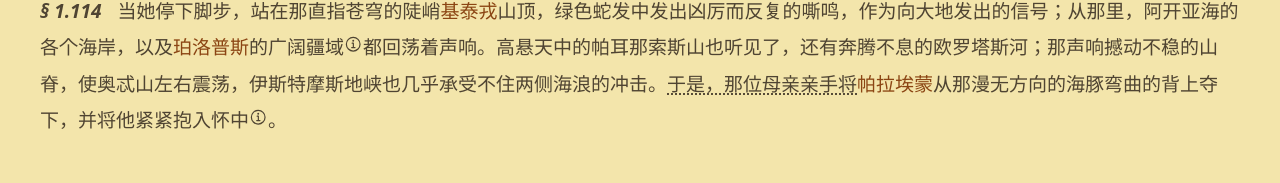
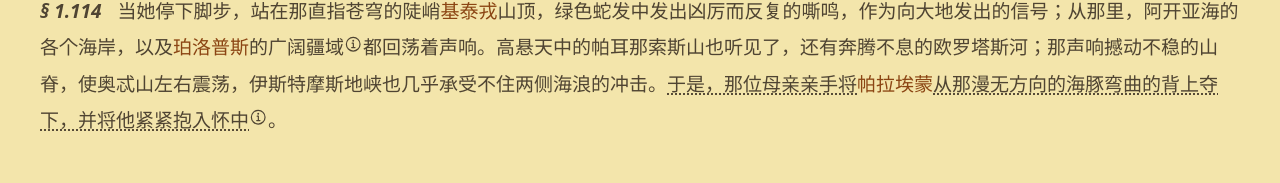
Before and after one commit to ThundeRayn/online-Reader, a React (Vite) app: page / in a window 1280 px wide. Shown: the part 2012-2195 px from the top of the page. Built offline with nearby package versions, Linux system fonts and the light colour scheme.

Commit message:
updated the 1114

```diff
--- a/src/blocks/comments/Comments.tsx
+++ b/src/blocks/comments/Comments.tsx
@@ -97,77 +97,118 @@ const Comments = ({ paragraphId, children }: CommentsProps) => {
     setModalOpen(true);
   };
 
-  const processTextWithComments = (text: string): React.ReactNode => {
-    if (!text || comments.length === 0) {
-      return text;
+  // Extract plain text from React nodes (for matching)
+  const extractPlainText = (node: React.ReactNode): string => {
+    if (typeof node === 'string') {
+      return node;
+    }
+    if (React.isValidElement(node)) {
+      const element = node as React.ReactElement<{children?: React.ReactNode}>
+      if (element.props.children) {
+        if (Array.isArray(element.props.children)) {
+          return element.props.children.map(extractPlainText).join('');
+        }
+        return extractPlainText(element.props.children);
+      }
+      return '';
+    }
+    if (Array.isArray(node)) {
+      return node.map(extractPlainText).join('');
+    }
+    return '';
+  };
+
+  // Apply comment highlighting, skipping Citation and Elaboration components
+  const applyCommentHighlight = (node: React.ReactNode, plainText: string, commentTextSelection: string, commentId: string): React.ReactNode => {
+    const commentStart = plainText.indexOf(commentTextSelection);
+    if (commentStart === -1) return node;
+
+    const commentEnd = commentStart + commentTextSelection.length;
+    let currentPos = 0;
+
+    const traverse = (n: React.ReactNode): React.ReactNode => {
+      if (typeof n === 'string') {
+        const nodeStart = currentPos;
+        const nodeEnd = currentPos + n.length;
+        currentPos += n.length;
+
+        // Check if this string overlaps with comment range
+        if (nodeStart < commentEnd && nodeEnd > commentStart) {
+          const textStart = Math.max(0, commentStart - nodeStart);
+          const textEnd = Math.min(n.length, commentEnd - nodeStart);
+          const beforeText = n.substring(0, textStart);
+          const commentedText = n.substring(textStart, textEnd);
+          const afterText = n.substring(textEnd);
+
+          const result: React.ReactNode[] = [];
+          if (beforeText) result.push(beforeText);
+          if (commentedText) {
+            result.push(
+              <span
+                key={`comment-${commentId}-${commentStart}`}
+                className="underline decoration-dotted cursor-pointer transition-all duration-200 hover:opacity-80 active:opacity-60"
+                style={{
+                  textUnderlineOffset: '3px',
+                }}
+                onClick={e => handleCommentClick(e, commentTextSelection)}
+              >
+                {commentedText}
+              </span>
+            );
+          }
+          if (afterText) result.push(afterText);
+          return result.length === 1 ? result[0] : result;
+        }
+        return n;
+      }
+
+      if (React.isValidElement(n)) {
+        const element = n as React.ReactElement<{children?: React.ReactNode}>
+
+        // For Citation and Elaboration, just traverse but don't modify
+        // The text inside will be skipped in the plainText calculation
+        if (element.type === Citation || element.type === Elaboration) {
+          const nodeText = extractPlainText(n);
+          currentPos += nodeText.length;
+          return n;
+        }
+
+        const processedChildren = React.Children.map(element.props.children, traverse);
+        return React.cloneElement(element, {}, processedChildren);
+      }
+
+      if (Array.isArray(n)) {
+        return n.map(traverse);
+      }
+
+      return n;
+    };
+
+    return traverse(node);
+  };
+
+  const processChildren = (node: React.ReactNode): React.ReactNode => {
+    if (comments.length === 0) {
+      return node;
     }
 
-    // Sort comments by position to avoid conflicts
+    const plainText = extractPlainText(node);
+
+    // Sort comments by position
     const sortedComments = [...comments].sort((a, b) =>
-      text.indexOf(a.textSelection) - text.indexOf(b.textSelection)
+      plainText.indexOf(a.textSelection) - plainText.indexOf(b.textSelection)
     );
 
-    const result: React.ReactNode[] = [];
-    let lastIndex = 0;
+    let result = node;
 
+    // Apply each comment to the node tree
     sortedComments.forEach((comment) => {
-      const index = text.indexOf(comment.textSelection, lastIndex);
-      if (index !== -1) {
-        // Add text before the comment
-        if (index > lastIndex) {
-          result.push(text.substring(lastIndex, index));
-        }
-
-        // Add the commented text as a clickable element
-        result.push(
-          <span
-            key={comment.id + '-' + index}
-            className="underline decoration-dotted cursor-pointer transition-all duration-200 hover:opacity-80 active:opacity-60"
-            style={{
-              //textDecorationColor: 'rgba(255, 165, 0, 0.8)',
-              textUnderlineOffset: '3px',
-              //backgroundColor: 'rgba(255, 165, 0, 0.1)'
-            }}
-            onClick={e => handleCommentClick(e, comment.textSelection)}
-          >
-            {comment.textSelection}
-          </span>
-        );
-
-        lastIndex = index + comment.textSelection.length;
+      if (plainText.indexOf(comment.textSelection) !== -1) {
+        result = applyCommentHighlight(result, extractPlainText(result), comment.textSelection, comment.id);
       }
     });
 
-    // Add remaining text
-    if (lastIndex < text.length) {
-      result.push(text.substring(lastIndex));
-    }
-
     return result;
-  };
-
-  const processChildren = (node: React.ReactNode): React.ReactNode => {
-    if (typeof node === 'string') {
-      return processTextWithComments(node)
-    }
-
-    if (React.isValidElement(node)) {
-      const element = node as React.ReactElement<{children?: React.ReactNode}>
-
-      // Skip processing for Citation and Elaboration components - preserve them as-is
-      if (element.type === Citation || element.type === Elaboration) {
-        return element
-      }
-
-      const processedChildren = React.Children.map(element.props.children, processChildren)
-      return React.cloneElement(element, {}, processedChildren)
-    }
-
-    if (Array.isArray(node)) {
-      return node.map(processChildren)
-    }
-
-    return node
   }
 
   // Modal rendering
--- a/src/data/comments/chapter1.json
+++ b/src/data/comments/chapter1.json
@@ -148,7 +148,7 @@
     "para1114": [
       {
         "id": "comment_para1114_001",
-        "textSelection": "于是，那位母亲亲手将",
+        "textSelection": "于是，那位母亲亲手将帕拉埃蒙从那漫无方向的海豚弯曲的背上夺下，并将他紧紧抱入怀中",
         "comment": "这里是史诗的叙述手法，把过去的悲剧插入到当前的情节中，增强了故事的层次感。伊诺是卡德摩斯之女，她抱起儿子帕拉埃蒙跃海的事件发生在俄狄浦斯出生前，是家族悲剧的一部分，比俄狄浦斯的祈祷复仇女神还早。",
         "author": "神秘译者",
         "timestamp": "2026-01-17T14:30:00Z",
```
